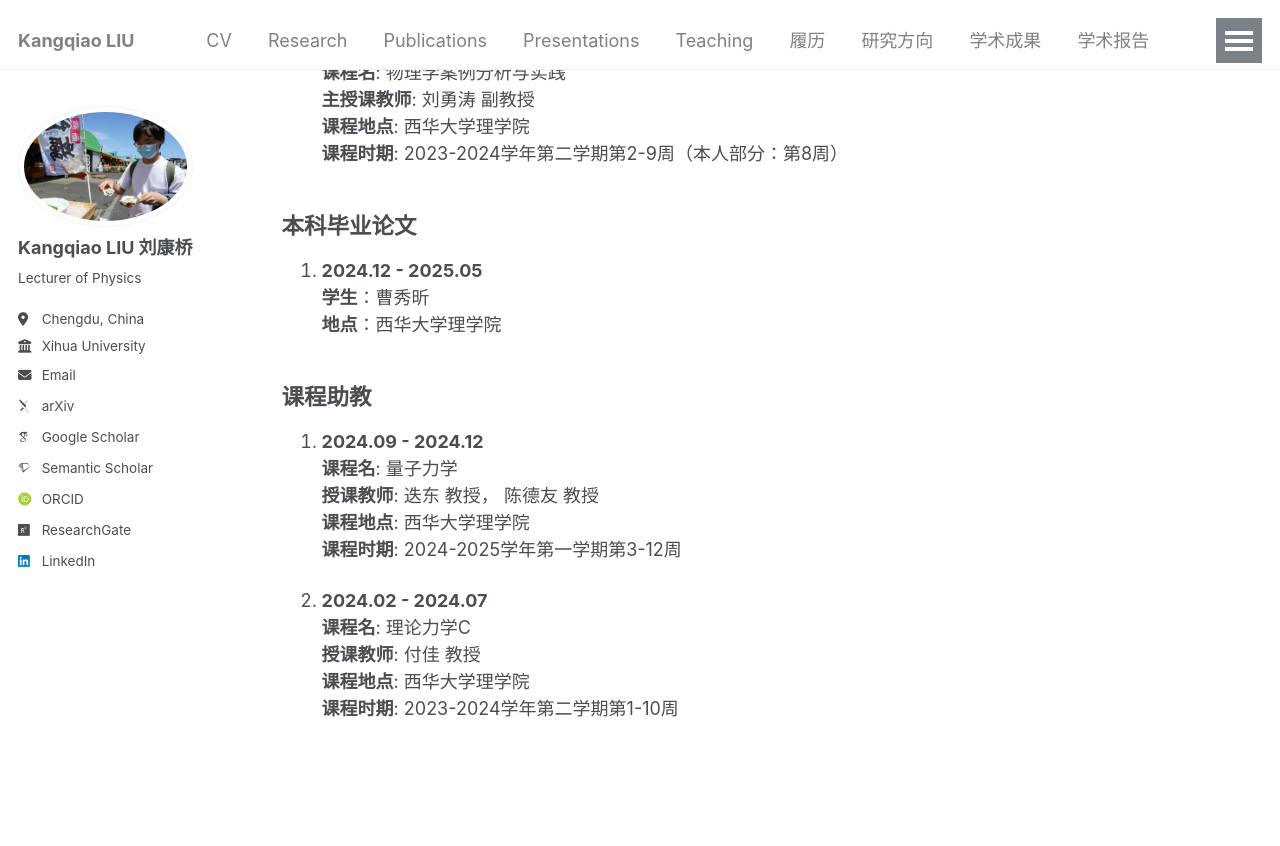
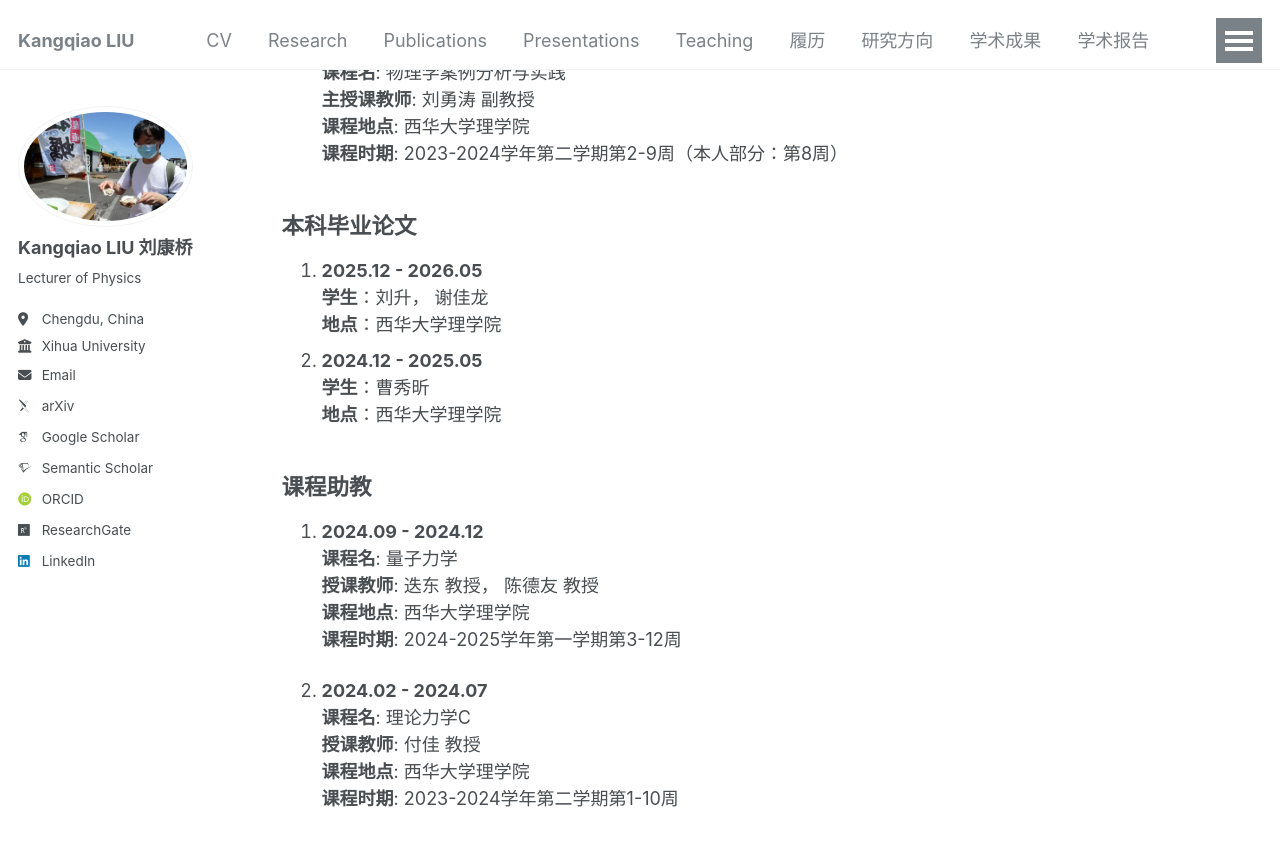
Before and after one commit to KangqiaoLiu/KangqiaoLiu.github.io, a Jekyll site: the page built from _pages/teaching_zh.md, in a window 1280 px wide and 900 px high, scrolled down 667 px. Shown: the top 846 px of the window. Built offline with Jekyll 4.4.1, drawn with Linux system fonts in a browser that asks for light colours; some web fonts are replaced.

Commit message:
Update teaching_zh.md

```diff
--- a/_pages/teaching_zh.md
+++ b/_pages/teaching_zh.md
@@ -32,7 +32,10 @@ redirect_from:
    **课程时期**: 2023-2024学年第二学期第2-9周（本人部分：第8周）
 
 ## **本科毕业论文**
-1. **2024.12 - 2025.05**  <br />
+1. **2025.12 - 2026.05**  <br />
+   **学生**：刘升， 谢佳龙 <br />
+   **地点**：西华大学理学院
+2. **2024.12 - 2025.05**  <br />
    **学生**：曹秀昕 <br />
    **地点**：西华大学理学院
 
```
